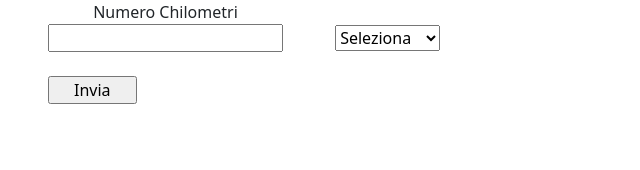
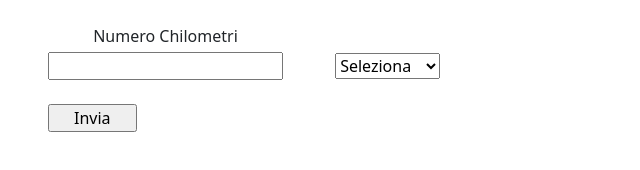
Before and after one commit to GozziManuel/js-biglietto-treno-form, a plain HTML site: page index.html in a window 1280 px wide. Shown: the whole page, without its empty margins (0-640 px from the left). Drawn offline with nearby package versions, Linux system fonts and the light colour scheme.

Commit message:
fixed problem label

```diff
--- a/index.html
+++ b/index.html
@@ -20,7 +20,7 @@
   <body>
     <form id="verifyer">
       <div class="mx-5 d-inline-block text-center">
-        <label for="km">Numero Chilometri </label><br />
+        <p class="mt-4 mb-1" for="km">Numero Chilometri</p>
         <input type="text" name="km-counter" />
       </div>
       <select name="age" id="age-finder" class="">
```
